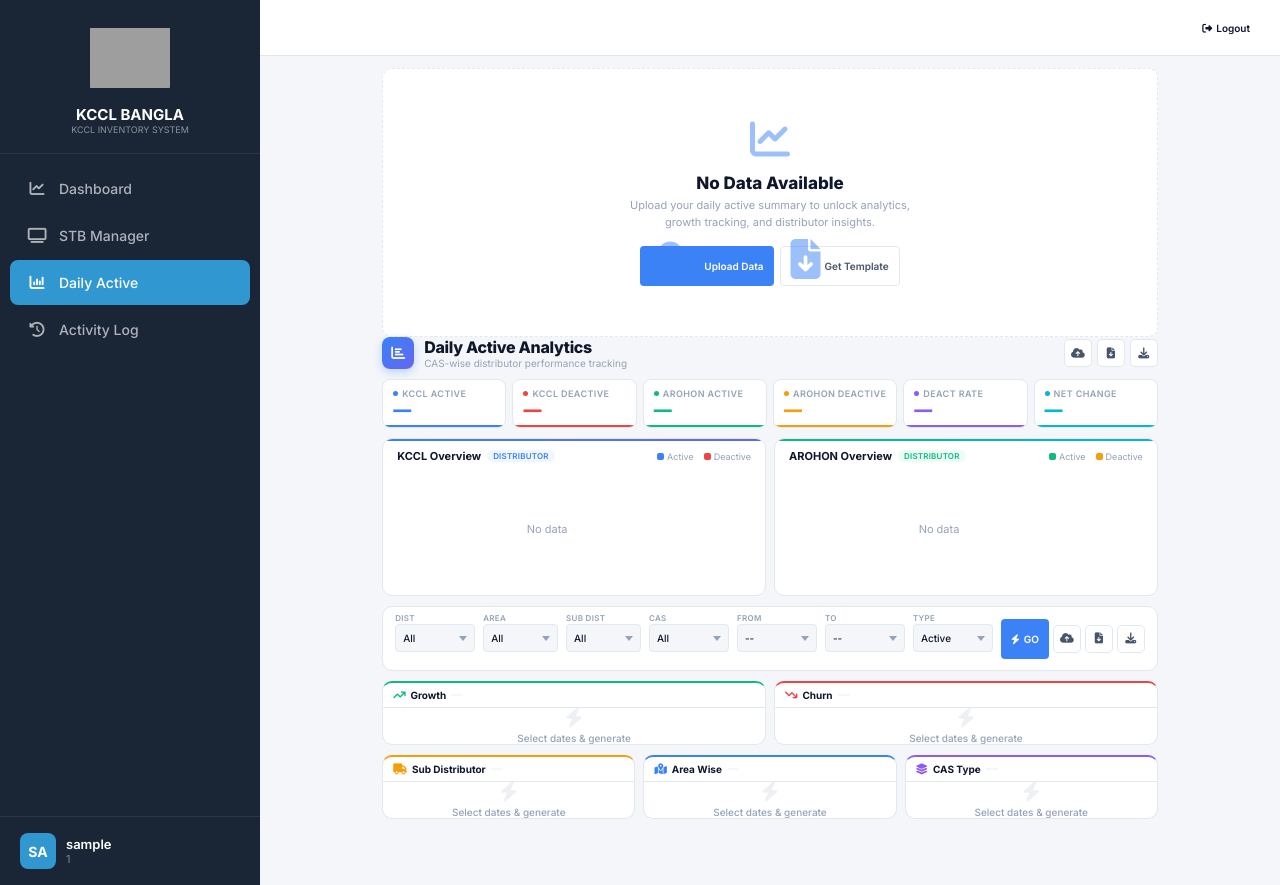
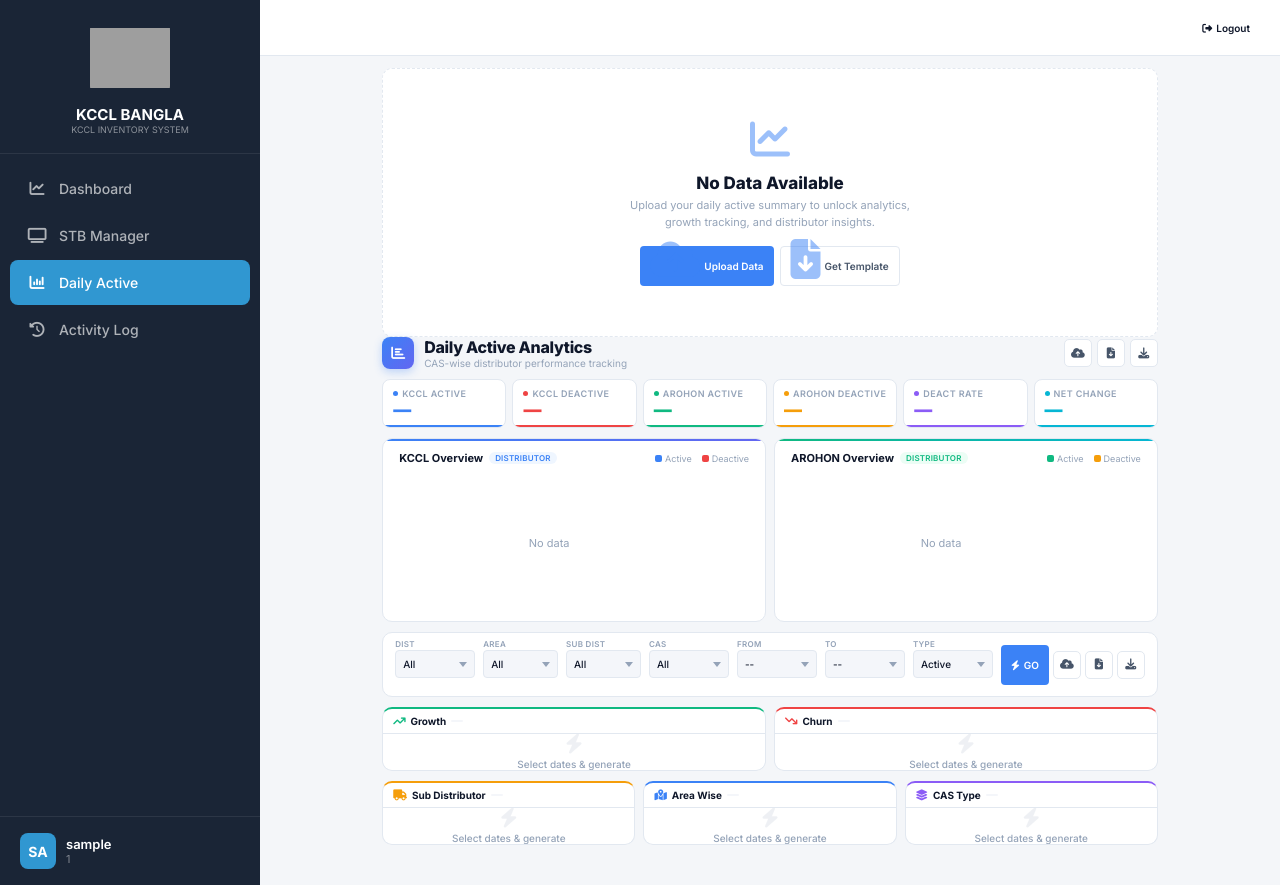
Before and after one commit to ANNU-2025/kccl-tracking-system, a Flask app: page /daily-active in a window 1280 px wide. Run offline with Flask 3, Linux system fonts and the light colour scheme; the visitor is signed in with stand-in values (Sample User, id 1); data that the repository does not hold is empty; a map, chart or similar area stays blank; some libraries are stand-ins or nearby versions; some web fonts are replaced; grey boxes are pictures that could not be loaded.

Commit message:
Update daily_active.html

```diff
--- a/templates/daily_active.html
+++ b/templates/daily_active.html
@@ -33,11 +33,11 @@ body .content{padding:12px 18px 30px;max-width:1520px;margin:0 auto}
 .kpi-rate .kpi-val{color:#8B5CF6}.kpi-net .kpi-val{color:#06B6D4}
 
 .ch-grid{display:grid;grid-template-columns:1fr 1fr;gap:8px;margin-bottom:10px}
-.ch-card{background:var(--card);border:1px solid var(--border);border-radius:var(--radius-lg);padding:10px 14px 6px;position:relative;overflow:hidden}
+.ch-card{background:var(--card);border:1px solid var(--border);border-radius:var(--radius-lg);padding:12px 16px 8px;position:relative;overflow:hidden}
 .ch-card::before{content:'';position:absolute;top:0;left:0;right:0;height:2px}
 .ch-card.ch-kccl::before{background:linear-gradient(90deg,#3B82F6,#6366F1)}
 .ch-card.ch-arohon::before{background:linear-gradient(90deg,#10B981,#06B6D4)}
-.ch-head{display:flex;align-items:center;justify-content:space-between;margin-bottom:6px}
+.ch-head{display:flex;align-items:center;justify-content:space-between;margin-bottom:8px}
 .ch-title{display:flex;align-items:center;gap:6px}
 .ch-title h3{font-size:11px;font-weight:700;color:var(--primary)}
 .ch-title .badge{font-size:8px;font-weight:600;padding:1px 6px;border-radius:20px;letter-spacing:.2px}
@@ -45,9 +45,9 @@ body .content{padding:12px 18px 30px;max-width:1520px;margin:0 auto}
 .ch-legend{display:flex;gap:10px}
 .ch-legend span{font-size:9px;color:var(--muted);display:flex;align-items:center;gap:3px}
 .ch-legend i{width:7px;height:7px;border-radius:2px;display:inline-block}
-.ch-scroll{overflow-x:auto;overflow-y:hidden;scrollbar-width:thin;scrollbar-color:#CBD5E1 transparent}
-.ch-scroll::-webkit-scrollbar{height:3px}.ch-scroll::-webkit-scrollbar-thumb{background:#CBD5E1;border-radius:4px}
-.ch-inner{height:120px;position:relative}
+.ch-scroll{overflow-x:auto;overflow-y:hidden;scrollbar-width:none}
+.ch-scroll::-webkit-scrollbar{display:none}
+.ch-inner{height:140px;position:relative}
 .ch-msg{position:absolute;inset:0;display:none;align-items:center;justify-content:center;color:var(--muted);font-size:11px;z-index:2;background:var(--card);border-radius:var(--radius-sm)}
 .ch-msg.show{display:flex}
 
@@ -119,7 +119,7 @@ body .content{padding:12px 18px 30px;max-width:1520px;margin:0 auto}
 
 .hide-mobile{display:table-cell}
 @media(max-width:1100px){.panels-sac{grid-template-columns:1fr 1fr}}
-@media(max-width:768px){.kpi-strip{grid-template-columns:repeat(3,1fr)}.ch-grid,.panels-gc,.panels-sac{grid-template-columns:1fr !important}.filter-bar{flex-wrap:wrap}.hide-mobile{display:none !important}.ch-inner{height:100px}}
+@media(max-width:768px){.kpi-strip{grid-template-columns:repeat(3,1fr)}.ch-grid,.panels-gc,.panels-sac{grid-template-columns:1fr !important}.filter-bar{flex-wrap:wrap}.hide-mobile{display:none !important}.ch-inner{height:110px}}
 @media(max-width:480px){.kpi-strip{grid-template-columns:repeat(2,1fr)}.kpi-val{font-size:16px}.pg-hd h2{font-size:14px}body .content{padding:8px 8px 20px}}
 </style>
 {% endblock %}
@@ -264,7 +264,7 @@ function getParams(){
 function safeFetch(url){return fetch(url).then(function(r){if(!r.ok)throw new Error('HTTP '+r.status);return r.json();});}
 function showHide(id,hasData){var el=document.getElementById(id);if(el)el.style.display=hasData?'':'none';}
 
-function makeChart(cid,mid,data,ak,dk,c1,c2,c3,c4){
+function makeChart(cid,mid,data,ak,dk,c1,c2,c3,c4,cBorder){
     var msg=document.getElementById(mid);
     if(!data.dates||!data.dates.length){if(msg)msg.classList.add('show');return;}
     if(msg)msg.classList.remove('show');
@@ -273,14 +273,31 @@ function makeChart(cid,mid,data,ak,dk,c1,c2,c3,c4){
         var old=(cid==='kcChart')?kcChart:arChart;if(old){old.destroy();old=null;}
         var cv=document.getElementById(cid);if(!cv)return;
         var ctx=cv.getContext('2d');
-        var gA=ctx.createLinearGradient(0,0,0,120);gA.addColorStop(0,c1);gA.addColorStop(1,c2);
-        var gR=ctx.createLinearGradient(0,0,0,120);gR.addColorStop(0,c3);gR.addColorStop(1,c4);
+        var gA=ctx.createLinearGradient(0,0,0,140);gA.addColorStop(0,c1);gA.addColorStop(1,c2);
+        var gR=ctx.createLinearGradient(0,0,0,140);gR.addColorStop(0,c3);gR.addColorStop(1,c4);
         var ch=new Chart(ctx,{type:'bar',data:{labels:data.dates,datasets:[
-            {label:'Deactive',data:data[dk],backgroundColor:gR,borderWidth:0,borderRadius:4,borderSkipped:false,barPercentage:.5,categoryPercentage:.6,stack:'s'},
-            {label:'Active',data:data[ak],backgroundColor:gA,borderWidth:0,borderRadius:4,borderSkipped:false,barPercentage:.5,categoryPercentage:.6,stack:'s'}
+            {label:'Deactive',data:data[dk],backgroundColor:gR,borderColor:cBorder,borderWidth:0.5,borderRadius:{topLeft:0,topRight:0,bottomLeft:5,bottomRight:5},borderSkipped:'bottom',barPercentage:.82,categoryPercentage:.88,stack:'s'},
+            {label:'Active',data:data[ak],backgroundColor:gA,borderColor:cBorder,borderWidth:0.5,borderRadius:{topLeft:5,topRight:5,bottomLeft:0,bottomRight:0},borderSkipped:'top',barPercentage:.82,categoryPercentage:.88,stack:'s'}
         ]},options:{responsive:true,maintainAspectRatio:false,interaction:{mode:'index',intersect:false},
-            plugins:{legend:{display:false},tooltip:{backgroundColor:'#0F172A',titleColor:'#F8FAFC',bodyColor:'#CBD5E1',padding:10,cornerRadius:6,titleFont:{size:10,weight:'700'},bodyFont:{size:10},displayColors:false,callbacks:{label:function(c){return ' '+c.dataset.label+': '+c.parsed.y.toLocaleString();}}}},
-            scales:{x:{grid:{display:false},stacked:true,ticks:{color:'#94A3B8',font:{size:8,weight:'500'},maxRotation:50,autoSkip:false}},y:{grid:{color:'rgba(226,232,240,.5)',drawBorder:false},stacked:true,ticks:{color:'#94A3B8',font:{size:9}},beginAtZero:true}},
+            plugins:{legend:{display:false},tooltip:{
+                backgroundColor:'rgba(15,23,42,.92)',titleColor:'#F1F5F9',bodyColor:'#CBD5E1',
+                padding:{top:10,bottom:10,left:14,right:14},cornerRadius:8,
+                titleFont:{size:11,weight:'700',family:'Inter'},bodyFont:{size:11,family:'Inter'},
+                displayColors:true,boxWidth:8,boxHeight:8,boxPadding:4,
+                callbacks:{
+                    title:function(c){return c[0].label+' — '+c[0].formattedValue;},
+                    label:function(c){return ' '+c.dataset.label+': '+c.parsed.y.toLocaleString();},
+                    afterBody:function(c){
+                        var total=0;for(var i=0;i<c.length;i++)total+=c[i].parsed.y;
+                        return ['\n  Total: '+total.toLocaleString()];
+                    }
+                }
+            }},
+            scales:{
+                x:{grid:{display:false},stacked:true,ticks:{color:'#94A3B8',font:{size:8.5,weight:'600',family:'Inter'},maxRotation:0,autoSkip:false,padding:4},border:{display:false}},
+                y:{grid:{color:'rgba(226,232,240,.4)',drawBorder:false},stacked:true,ticks:{color:'#94A3B8',font:{size:9,family:'Inter'},padding:6,callback:function(v){return v>=1000?(v/1000)+'K':v;}},border:{display:false},beginAtZero:true}
+            },
+            animation:{duration:600,easing:'easeOutQuart'},
             onClick:function(e,el){if(el.length>0&&fDates&&fDates[el[0].index])window.open('/daily-active/date-summary?date='+fDates[el[0].index],'_blank');}
         }});
         if(cid==='kcChart')kcChart=ch;else arChart=ch;
@@ -291,18 +308,24 @@ function loadChartsOnce(){
     safeFetch('/daily-active/chart-data').then(function(d){
         fDates=d.full_dates||[];
         var n=fDates.length;
-        var pxPerBar=130,chartW=Math.max(n*pxPerBar,300);
+        var pxPerBar=100,chartW=Math.max(n*pxPerBar,300);
         var kcI=document.getElementById('kcInner'),arI=document.getElementById('arInner');
         if(kcI)kcI.style.width=chartW+'px';
         if(arI)arI.style.width=chartW+'px';
-        makeChart('kcChart','kcMsg',d,'kccl_a','kccl_d','rgba(59,130,246,.95)','rgba(59,130,246,.4)','rgba(239,68,68,.9)','rgba(239,68,68,.35)');
-        makeChart('arChart','arMsg',d,'arohon_a','arohon_d','rgba(16,185,129,.95)','rgba(16,185,129,.4)','rgba(245,158,11,.9)','rgba(245,158,11,.35)');
+        makeChart('kcChart','kcMsg',d,'kccl_a','kccl_d',
+            'rgba(59,130,246,.92)','rgba(59,130,246,.45)',
+            'rgba(239,68,68,.85)','rgba(239,68,68,.35)',
+            'rgba(59,130,246,.2)');
+        makeChart('arChart','arMsg',d,'arohon_a','arohon_d',
+            'rgba(16,185,129,.92)','rgba(16,185,129,.45)',
+            'rgba(245,158,11,.85)','rgba(245,158,11,.35)',
+            'rgba(16,185,129,.2)');
         setTimeout(function(){
             var s1=document.getElementById('kcInner').parentElement;
             var s2=document.getElementById('arInner').parentElement;
             if(s1)s1.scrollLeft=s1.scrollWidth;
             if(s2)s2.scrollLeft=s2.scrollWidth;
-        },150);
+        },200);
         if(n>0){var li=n-1;setKPI(d.kccl_a[li]||0,d.kccl_d[li]||0,d.arohon_a[li]||0,d.arohon_d[li]||0);}
     }).catch(function(e){
         console.error('[ChartDataErr]',e);
```
